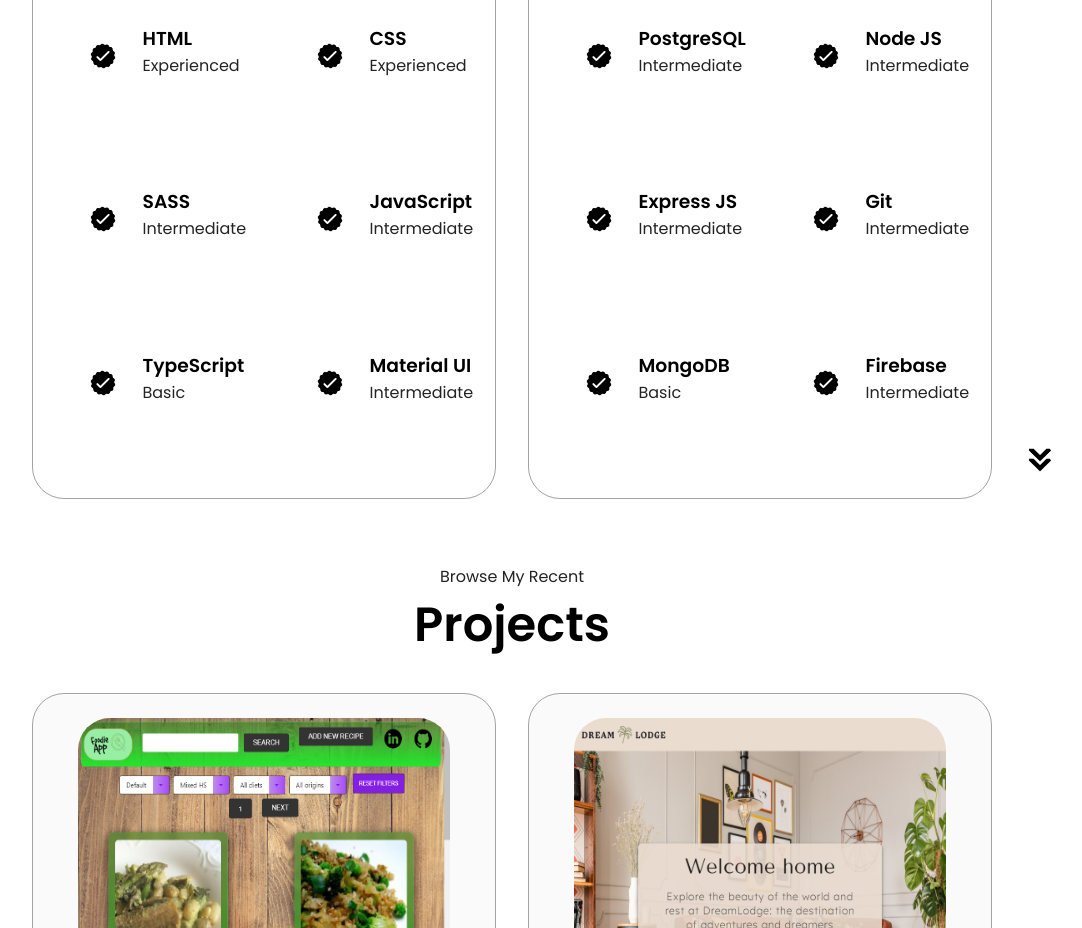
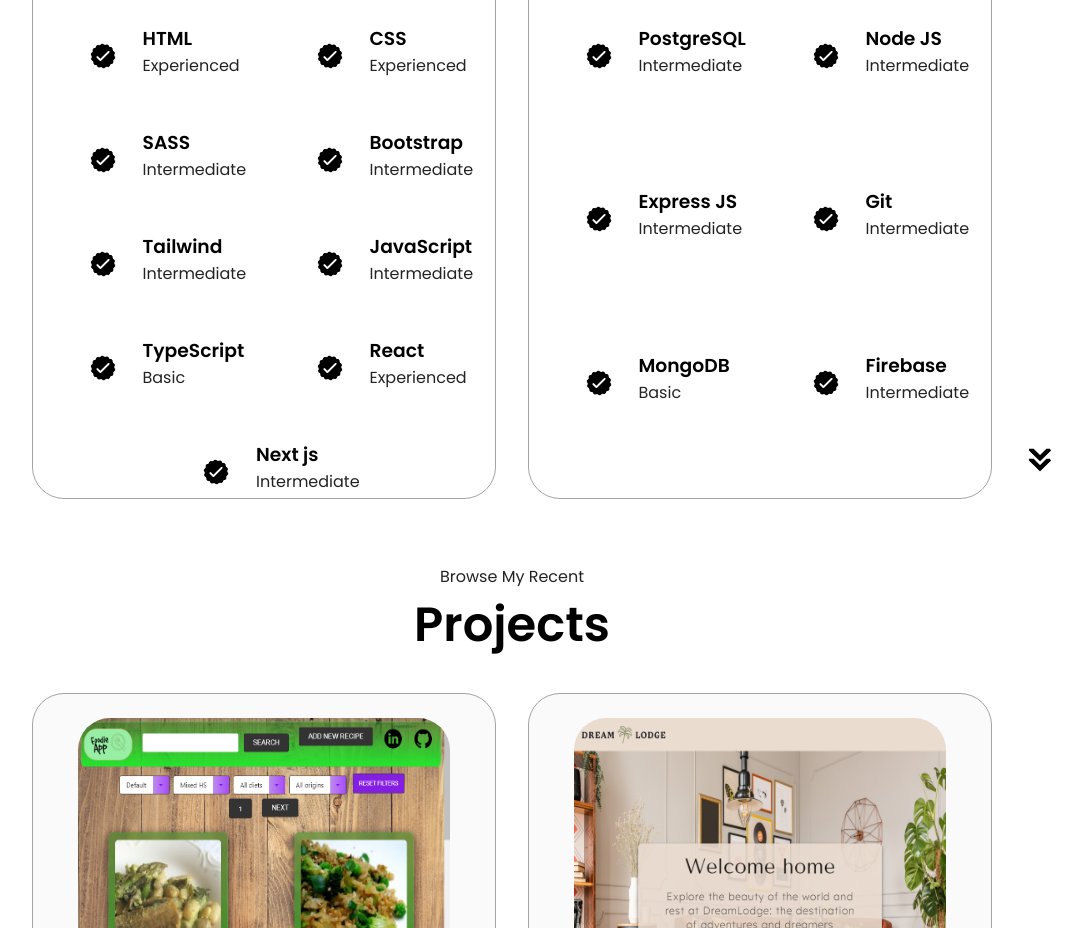
Before and after one commit to JoaquinHAcosta/newPortfolio, a React (Vite) app: page / in a window 1280 px wide. Shown: the part 1900-2828 px from the top of the page, without its empty margins (128-1210 px from the left). Built offline with nearby package versions, Linux system fonts and the light colour scheme.

Commit message:
added techs

```diff
--- a/src/data/techs.js
+++ b/src/data/techs.js
@@ -12,6 +12,14 @@ export const techsFront = [
         skillLvl: 'Intermediate'
     },
     {
+        name: 'Bootstrap',
+        skillLvl: 'Intermediate'
+    },
+    {
+        name: 'Tailwind',
+        skillLvl: 'Intermediate'
+    },
+    {
         name: 'JavaScript',
         skillLvl: 'Intermediate'
     },
@@ -20,7 +28,11 @@ export const techsFront = [
         skillLvl: 'Basic'
     },
     {
-        name: 'Material UI',
+        name: 'React',
+        skillLvl: 'Experienced'
+    },
+    {
+        name: 'Next js',
         skillLvl: 'Intermediate'
     }
 ]
```
